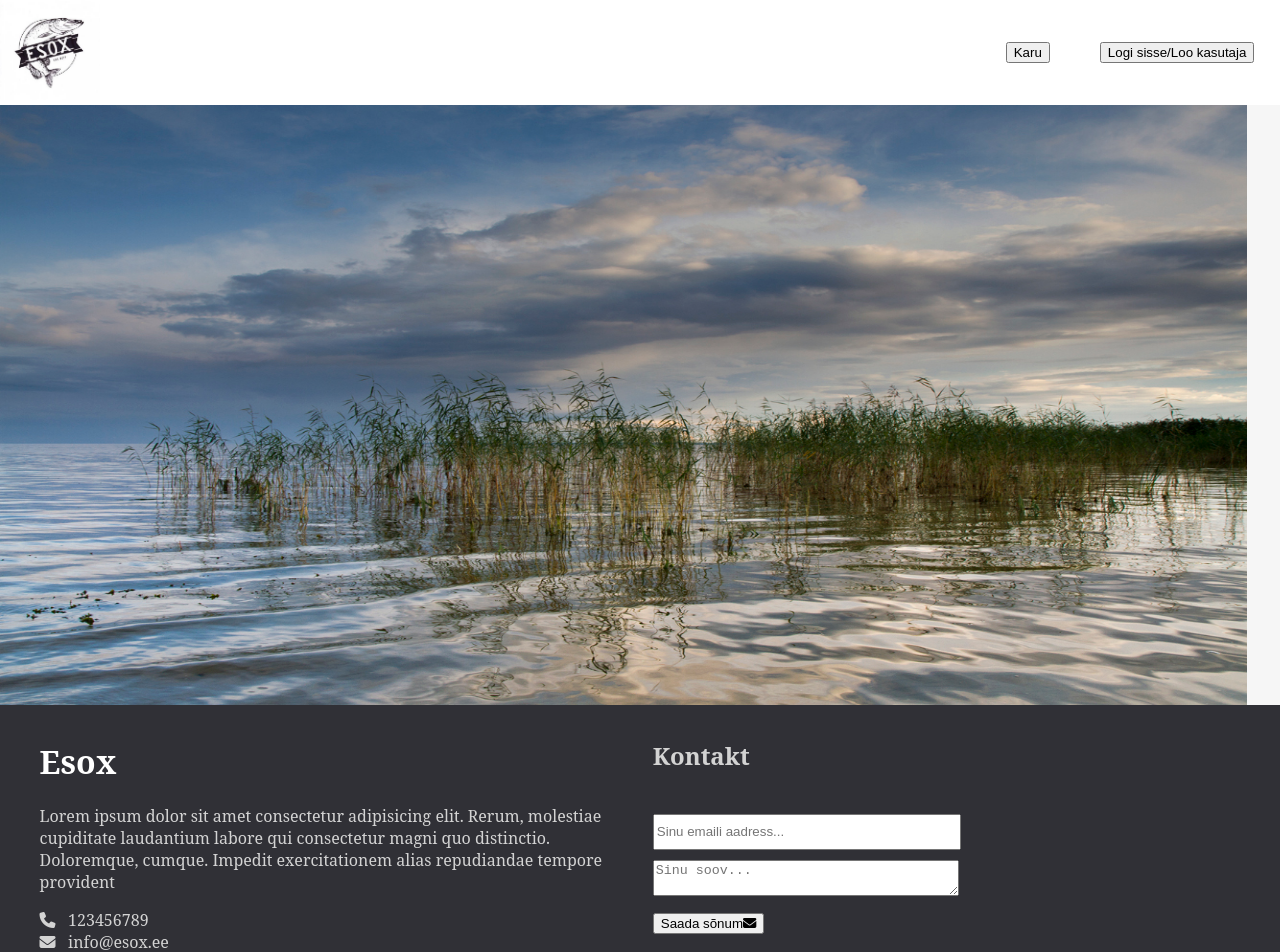
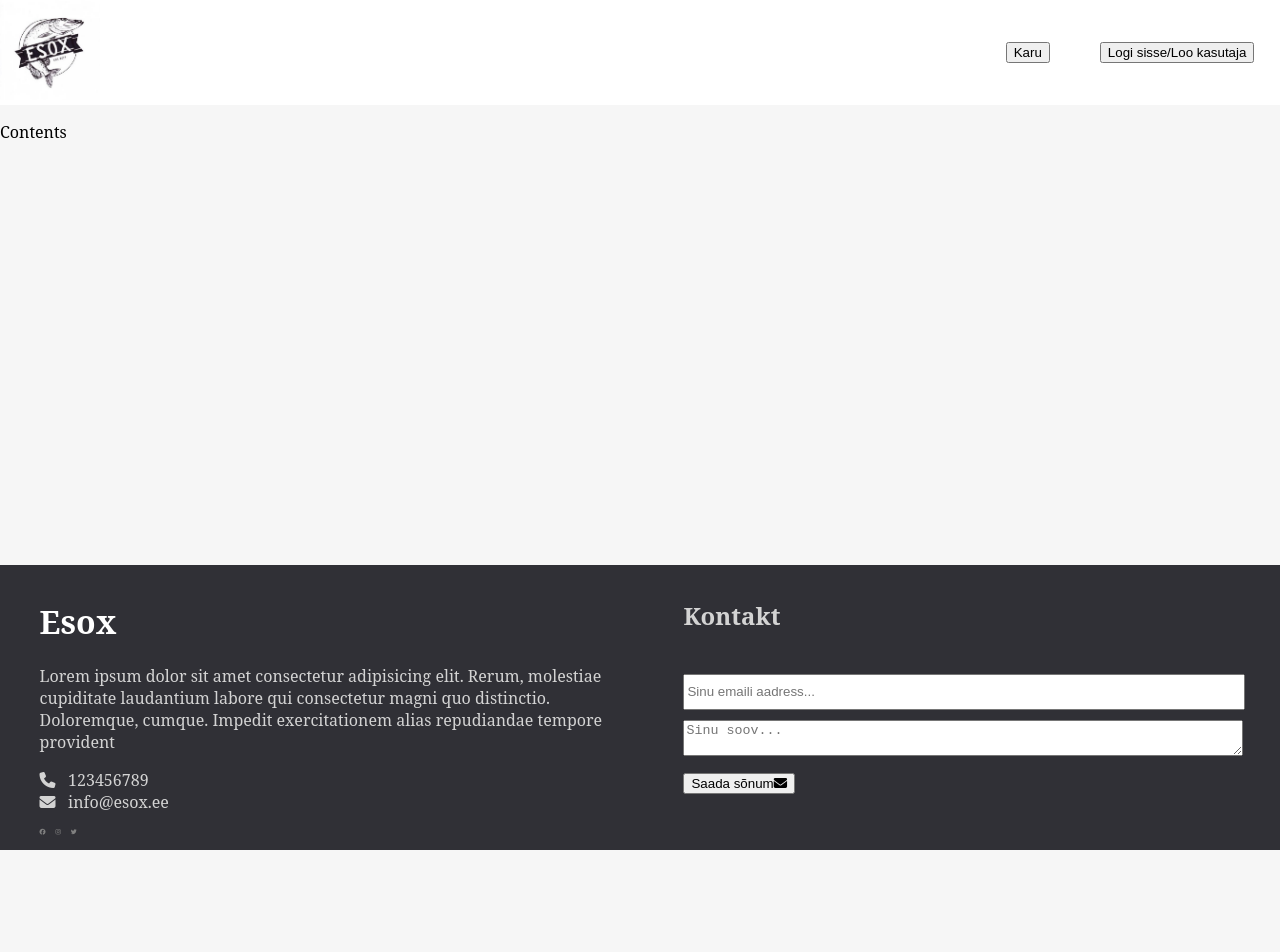
Before and after one commit to MaikPython/ESOX-webStore, a React app: page / in a window 1280 px wide. Shown: the top 952 px of the page. After the commit the page ends 866 px from the top, so only its background shows below. Built offline with nearby package versions, Linux system fonts and the light colour scheme.

Commit message:
footer is responsive

```diff
--- a/public/style.css
+++ b/public/style.css
@@ -1,3 +1,5 @@
+/* HEADER */
+
 .menu{
     display: flex;
     background-color: white;
@@ -17,14 +19,19 @@
     margin-left: 50px
 }
 
+/* BODY */
 
-body, html{
+body, html, #app{
     height: 100%;
     margin: 0px;
     padding: 0px;
     background: #f6f6f6;
     font-family: 'Lora', 'serif';
+    display: flex;
+    flex-direction: column;
 }
+
+/* SHOP ITEMS  */
 
 #shop_items{
     margin: 5%;
@@ -56,54 +63,22 @@ body, html{
     box-shadow: 0px 2px 6px 0px rgba(0, 0, 0, 0.4);
   }
 
-
-  .slider-frame{
-    display: flex;
-    overflow: hidden;
-    height: 600;
-    width: 100%;
-  }
-
-  @-webkit-keyframes slide_animation{
-    0% {left:0px;}
-    10% {left:0px;}
-    20% {left:1247px;}
-    30% {left:1247px;}
-    40% {left: 2494px;}
-    50% {left: 2494px;}
-    60% {left: 1247px;}
-    70% {left: 1247px;}
-    80% {left: 0px;}
-    90% {left: 0px}
-    100% {left: 0px}
-  }
+/* IMAGE SLIDES */
+.responsive{
+    min-height: 100%;
+}
 
 
-  .slide-image{
-    width: 3741px;
-    height:600px;
-    margin: 0 0 0 -2494px;
-    position: relative;
-    -webkit-animation-name: slide_animation;
-    -webkit-animation-duration: 66s;
-    -webkit-animation-iteration-count: infinite;
-    -webkit-animation-play-state: running;
-  }
 
-  .img-container{
-  height: 549px;
-  width: 1247px;
-  position: relative;
-  float: left;
-  }
+/* FOOTER */
 
-.footer{
+
+.footer {
     background: #303036;
     color: #d3d3d3;
-    height: 250px;
-    vertical-align: bottom;
-    bottom: 0;
     width: 100%;
+    position: relative;
+    margin-top: auto;
 }
 
 .footer .footer-content {
@@ -122,13 +97,13 @@ body, html{
     display: block;
     font-size: 1.1 em;
     margin-bottom: 8px;
-    padding: 20px;
+    padding: 2%;
 }
 
 
 .footer .footer-content .about .socials {
     display: block;
-    font-size: 1.1 em;
+    font-size: 1%;
     margin-top: 15px;
 }
 
@@ -143,7 +118,7 @@ body, html{
 }
 
 .footer .footer-content .contact-form .text-input{
-    width:300px;
+    width: 95%;
     height: 30px;
 }
 
@@ -157,13 +132,11 @@ body, html{
     margin-bottom: 10px
  }
 
- .slider-frame{
-     min-height: 100%;
- }
 
 
-.footer .footer-content .contact-form form{
+.footer .footer-content .contact-form {
     display: inline-block;
+    margin-left: 5%
 }
 
 
--- a/src/Homepage.jsx
+++ b/src/Homepage.jsx
@@ -1,7 +1,7 @@
 import React from "react"
 import Header from "./components/Header.jsx"
 import ItemList from "./components/ItemList.jsx"
-
+import Footer from "./components/Footer.jsx"
 
 class Homepage extends React.Component{
     constructor(props){
@@ -51,6 +51,7 @@ class Homepage extends React.Component{
             <option value="Leechid">Tehasetöö</option>
         </select>
         <ItemList arrayOfItems = {this.getVisibleItems()} />
+        <Footer />
     </div>
   )
 }
--- a/src/Itempage.jsx
+++ b/src/Itempage.jsx
@@ -1,6 +1,7 @@
 import React from "react"
 
 import Header from "./components/Header.jsx"
+import Footer from "./components/Footer.jsx"
 import PropTypes from "prop-types";
 
 
@@ -40,6 +41,7 @@ class Itempage extends React.Component{
                 <img src={this.state.imgSrc}/>
                 <h3>{this.state.title}</h3>
                 <h3>{this.state.price}</h3>
+                <Footer />
             </div>
         )
     }
--- a/src/components/ImageSlides.jsx
+++ b/src/components/ImageSlides.jsx
@@ -3,20 +3,10 @@ import React from "react"
 class ImageSlides extends React.Component{
     render(){
         return(
-            <div className="slider-frame">
-                <div className="slide-image">
-                    <div className="img-container">
-                        <img src="/assets/background1.jpg" width="1247" height="600"/>
-                    </div>
-                    <div className="img-container">
-                        <img src="/assets/background2.jpg"  width="1247" height="600"/>
-                    </div>
-                    <div className="img-container">
-                        <img src="/assets/background3.jpg"  width="1247" height="600"/>
-                    </div>
+                <div className="responsive">
+                    <p>Contents</p>
+                </div>
 
-                </div>
-            </div>
         )
     }
 }
```
